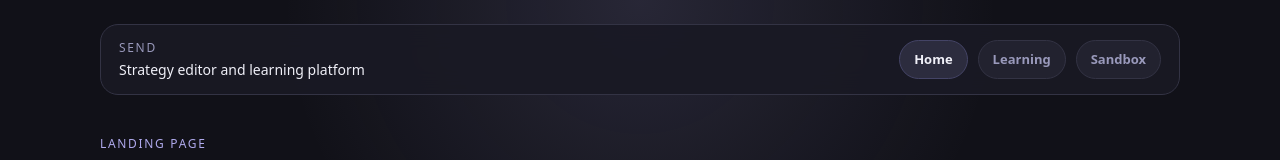
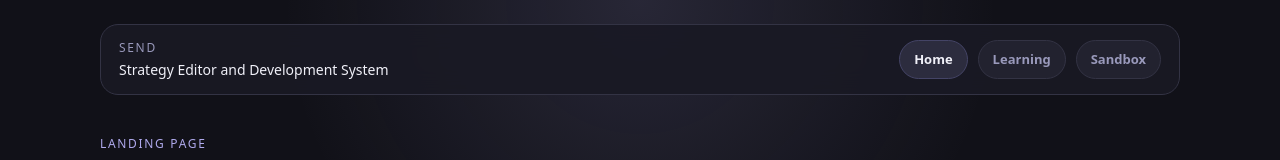
Before and after one commit to lukasdim/SEND, a React app in the folder frontend/: page / in a window 1280 px wide. Shown: the top 160 px of the page. Built offline with nearby package versions, Linux system fonts and the light colour scheme; no server answers; the HTML template or start-up script is replaced by a standard one.

Commit message:
Updated SEND acronym on navigation bar

```diff
--- a/frontend/src/pages/PageShell.tsx
+++ b/frontend/src/pages/PageShell.tsx
@@ -64,7 +64,7 @@ export default function PageShell({ title, eyebrow, description, children }: Pag
               SEND
             </div>
             <div style={{ fontSize: 14, color: UI_TEXT_PRIMARY, marginTop: 2 }}>
-              Strategy editor and learning platform
+              Strategy Editor and Development System
             </div>
           </div>
 
```
